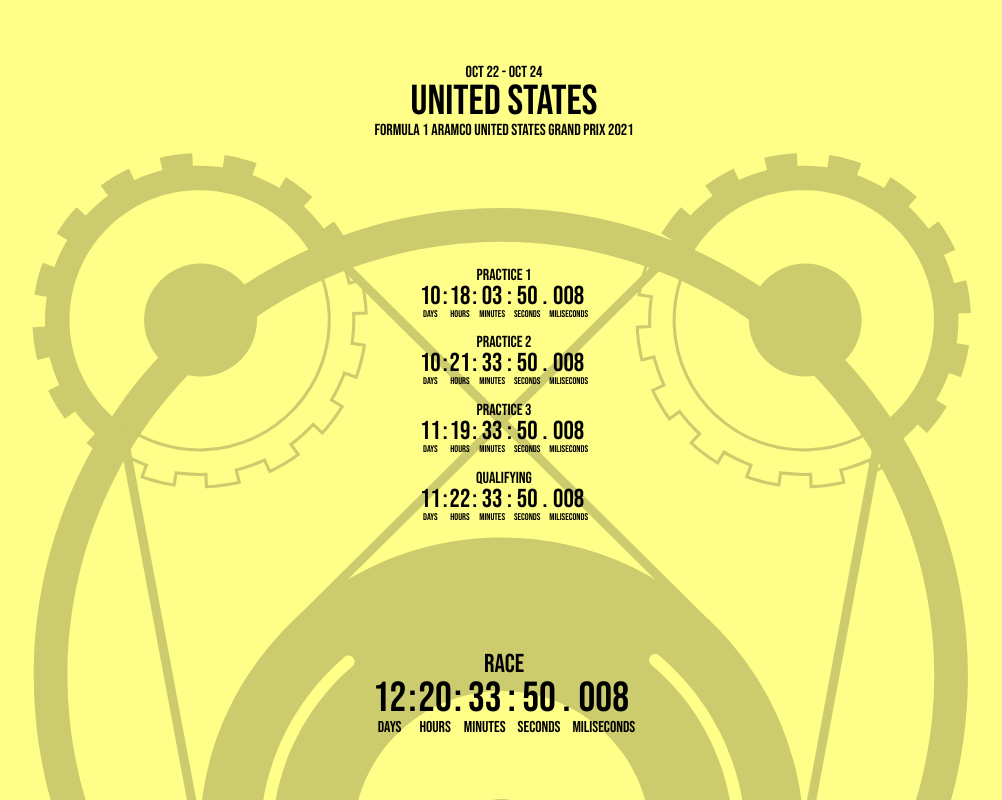
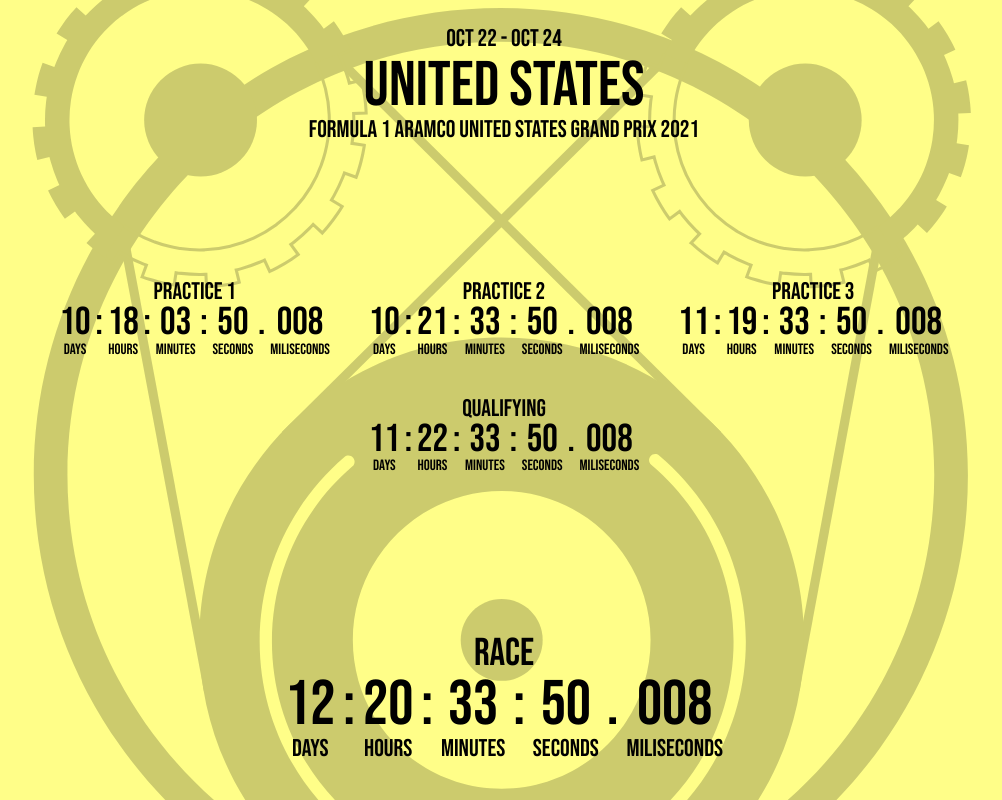
Before and after one commit to ruudrenssen/F1Timer, a plain HTML site: page index.html in a window 1280 px wide. Shown: the whole page, without its empty margins (136-1138 px from the left). Drawn offline with Linux system fonts and the light colour scheme.

Commit message:
refine layout

```diff
--- a/index.html
+++ b/index.html
@@ -12,7 +12,7 @@
 	</main>
 	<section data-module="gp-item" class="gp">
 		<header>
-			<div>Dates</div>
+			<time>Dates</time>
 			<h1>GP Title</h1>
 			<h2>GP Sub title</h2>
 		</header>
--- a/main.css
+++ b/main.css
@@ -26,10 +26,10 @@ body {
 	font-size: 1rem;
 	background-color: var(--yellow);
 	background-image: url(./logo.svg);
-	background-size: cover;
 	background-repeat: no-repeat;
 	background-attachment: fixed;
-	background-position: center -5vh;
+	background-position: center center;
+	background-size: cover;
 }
 
 main {
@@ -38,12 +38,22 @@ main {
 	scroll-behavior: smooth;
 }
 
+header {
+	margin: 0 1rem;
+	padding: 1rem 0;
+	font-size: 1.62em;
+}
+
 h1, h2, h3 {
 	text-transform: uppercase;
 }
 
 h1 {
-	font-size: 2.62rem;
+	font-size: 1.62em;
+}
+
+h2, time {
+	font-size: .62em;
 }
 
 article {
@@ -58,17 +68,26 @@ article h3 {
 	display: grid;
 	height: 100%;
 	align-items: center;
-	grid-template-rows: repeat(3, auto);
+	grid-template-rows: min-content auto min-content;
 }
 
 .sessions {
 	display: flex;
-	flex-flow: column nowrap;
-	gap: 1em;
+	flex-wrap: wrap;
+	justify-content: center;
+	gap: 1.62em;
 	font-size: 1em;
 }
 
+.session:last-child {
+	width: 100%;
+}
+
 .race {
+	display: flex;
+	align-items: center;
+	justify-content: center;
+	padding: 1em 0;
 	font-size: 1.62em;
 }
 
@@ -76,7 +95,7 @@ article h3 {
 	display: flex;
 	flex-flow: row nowrap;
 	justify-content: center;
-	gap: .125rem;
+	gap: .125em;
 	font-size: 1.62em;
 }
 
@@ -87,5 +106,17 @@ article h3 {
 }
 
 .timer-smallprint {
-	font-size: .375em;
+	font-size: .3844em;
 }
+
+@media (orientation: portrait) {
+	.sessions {
+		flex-direction: column;
+	}
+}
+
+@media (min-width: 48rem) {
+	body {
+		font-size: 1.5rem
+	}
+}
--- a/main.js
+++ b/main.js
@@ -146,7 +146,7 @@ data.forEach(gp => {
 	if(endDate - new Date() > 0) {
 		el.querySelector('h1').textContent = gp.title;
 		el.querySelector('h2').textContent = gp.subtitle;
-		el.querySelector('div').textContent = `${startDate.toLocaleString(undefined, dateConfig)} - ${endDate.toLocaleString(undefined, dateConfig)}`;
+		el.querySelector('time').textContent = `${startDate.toLocaleString(undefined, dateConfig)} - ${endDate.toLocaleString(undefined, dateConfig)}`;
 
 		el.querySelector('[data-module="gp-race"]').appendChild(createTimerEl(gp.sessions.pop()));
 		gp.sessions.forEach(session => {
```
